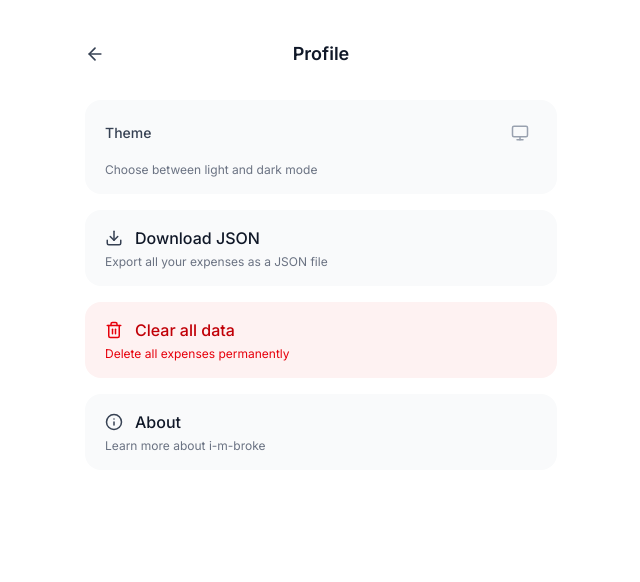
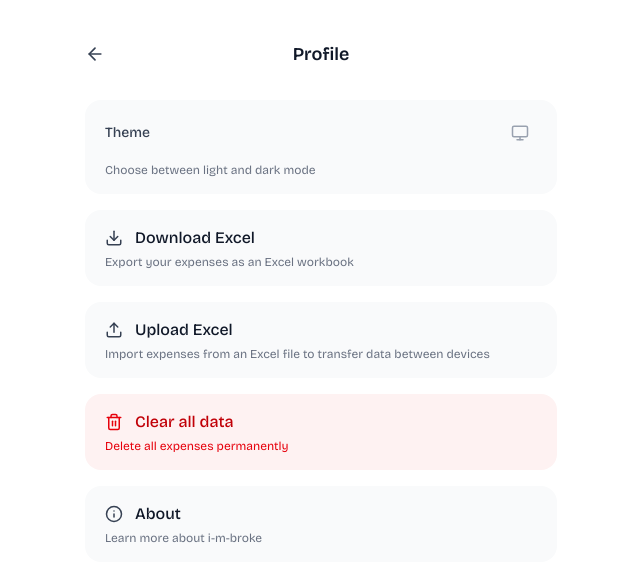
Before and after one commit to victorsingha/expense-tracker, a Next.js app: page /profile in a window 1280 px wide. Shown: the top 582 px of the page, without its empty margins (319-959 px from the left). Built offline with nearby package versions, Linux system fonts and the light colour scheme.

Commit message:
Apply global Bricolage font and remove profile JSON export

```diff
--- a/app/globals.css
+++ b/app/globals.css
@@ -15,7 +15,7 @@
 @theme inline {
   --color-background: var(--background);
   --color-foreground: var(--foreground);
-  --font-sans: var(--font-sans);
+  --font-sans: var(--font-display);
   --font-display: var(--font-display);
   --animate-fade-in: fade-in 0.35s ease-out;
   --animate-scale-in: scale-in 0.25s ease-out;
@@ -49,8 +49,20 @@
   }
 }
 
+html {
+  font-family: var(--font-display), ui-sans-serif, system-ui, -apple-system, BlinkMacSystemFont, "Segoe UI", sans-serif;
+}
+
 body {
   background: var(--background);
   color: var(--foreground);
-  font-family: var(--font-sans);
+  font-family: inherit;
 }
+
+button,
+input,
+textarea,
+select,
+optgroup {
+  font-family: inherit;
+}
--- a/app/history/page.tsx
+++ b/app/history/page.tsx
@@ -84,7 +84,7 @@ export default function HistoryPage() {
             <button
               type="button"
               onClick={() => router.push("/dashboard")}
-              className="flex-shrink-0 text-gray-700 transition hover:text-gray-900 dark:text-gray-100 dark:hover:text-white"
+              className="flex-shrink-0 text-gray-700 transition duration-150 ease-out hover:text-gray-900 active:scale-95 active:opacity-80 dark:text-gray-100 dark:hover:text-white"
               aria-label="Back to dashboard"
             >
               <ArrowLeft size={20} />
@@ -100,11 +100,17 @@ export default function HistoryPage() {
             </div>
           </div>
 
-          <div className="text-right">
-            <p className="text-4xl font-bold tracking-tight text-gray-900 dark:text-gray-50">
+          <div className="flex flex-col items-center justify-center text-center">
+            <p className="text-sm font-semibold tracking-wider  text-gray-500 dark:text-gray-400">
+              Total Expenses
+            </p>
+
+            <h1 className="mt-2 text-5xl font-extrabold tracking-tight">
               {formatCurrency(total)}
-            </p>
+            </h1>
+
           </div>
+
         </div>
       </div>
 
--- a/app/layout.tsx
+++ b/app/layout.tsx
@@ -1,15 +1,11 @@
 import type { Metadata } from "next";
-import { Bricolage_Grotesque, Inter } from "next/font/google";
+import { Bricolage_Grotesque } from "next/font/google";
 import "./globals.css";
 import { Providers } from "./providers";
+import { PageTransition } from "./page-transition";
 
 const bricolage = Bricolage_Grotesque({
   variable: "--font-display",
-  subsets: ["latin"],
-});
-
-const inter = Inter({
-  variable: "--font-sans",
   subsets: ["latin"],
 });
 
@@ -26,11 +22,13 @@ export default function RootLayout({
   return (
     <html
       lang="en"
-      className={`${bricolage.variable} ${inter.variable} h-full antialiased`}
+      className={`${bricolage.variable} h-full antialiased`}
       suppressHydrationWarning
     >
       <body className="min-h-full">
-        <Providers>{children}</Providers>
+        <Providers>
+          <PageTransition>{children}</PageTransition>
+        </Providers>
       </body>
     </html>
   );
--- /dev/null
+++ b/app/page-transition.tsx
@@ -0,0 +1,18 @@
+"use client"
+
+import { usePathname } from "next/navigation"
+import type { ReactNode } from "react"
+
+export function PageTransition({ children }: { children: ReactNode }) {
+  const pathname = usePathname()
+
+  return (
+    <div
+      key={pathname}
+      style={{ animation: "fade-in 0.35s ease-out" }}
+      className="min-h-full"
+    >
+      {children}
+    </div>
+  )
+}
--- a/app/profile/page.tsx
+++ b/app/profile/page.tsx
@@ -1,9 +1,10 @@
 "use client"
 
 import { useRouter } from "next/navigation"
-import { ArrowLeft, Download, Trash2, Info } from "lucide-react"
+import { ArrowLeft, Download, Upload, Trash2, Info } from "lucide-react"
 import { ThemeToggle } from "@/components/theme-toggle"
-import { useCallback, useState, useEffect } from "react"
+import { useCallback, useState, useEffect, useRef, type ChangeEvent } from "react"
+import { read, utils, writeFile } from "xlsx"
 import type { Expense } from "@/types/expense"
 
 const STORAGE_KEY = "imbroke-expenses"
@@ -11,6 +12,7 @@ const STORAGE_KEY = "imbroke-expenses"
 export default function ProfilePage() {
   const router = useRouter()
   const [expenses, setExpenses] = useState<Expense[]>([])
+  const fileInputRef = useRef<HTMLInputElement | null>(null)
 
   useEffect(() => {
     const stored = localStorage.getItem(STORAGE_KEY)
@@ -26,15 +28,67 @@ export default function ProfilePage() {
     }
   }, [])
 
-  const handleDownload = useCallback(() => {
-    const payload = JSON.stringify(expenses, null, 2)
-    const blob = new Blob([payload], { type: "application/json" })
-    const url = URL.createObjectURL(blob)
-    const anchor = document.createElement("a")
-    anchor.href = url
-    anchor.download = "expenses.json"
-    anchor.click()
-    URL.revokeObjectURL(url)
+  const handleDownloadExcel = useCallback(() => {
+    if (expenses.length === 0) return
+
+    const worksheet = utils.json_to_sheet(
+      expenses.map((expense) => ({
+        ID: expense.id,
+        Title: expense.title,
+        Amount: expense.amount,
+        Category: expense.category,
+        Date: expense.date,
+      })),
+    )
+    const workbook = utils.book_new()
+    utils.book_append_sheet(workbook, worksheet, "Expenses")
+    writeFile(workbook, "expenses.xlsx")
+  }, [expenses])
+
+  const handleUploadClick = useCallback(() => {
+    fileInputRef.current?.click()
+  }, [])
+
+  const handleUpload = useCallback((event: ChangeEvent<HTMLInputElement>) => {
+    const file = event.target.files?.[0]
+    if (!file) return
+
+    const reader = new FileReader()
+    reader.onload = (e) => {
+      const data = e.target?.result
+      if (!data) return
+
+      const workbook = read(data, { type: "array" })
+      const sheet = workbook.Sheets[workbook.SheetNames[0]]
+      const rows = utils.sheet_to_json<Record<string, any>>(sheet, { defval: "" })
+
+      const importedExpenses: Expense[] = rows.map((row) => ({
+        id: String(row.ID || row.id || Date.now().toString(36)),
+        title: String(row.Title || row.title || "Untitled expense"),
+        amount: Number(row.Amount || row.amount || 0),
+        category: String(row.Category || row.category || "Other"),
+        date: String(row.Date || row.date || new Date().toISOString().slice(0, 10)),
+      }))
+
+      if (importedExpenses.some((expense) => !expense.title || !expense.date || isNaN(expense.amount))) {
+        window.alert("Imported file contains invalid rows. Make sure columns include ID, Title, Amount, Category, and Date.")
+        return
+      }
+
+      if (expenses.length > 0 && !window.confirm("Importing this file will replace your existing expenses. Continue?")) {
+        if (event.target) {
+          event.target.value = ""
+        }
+        return
+      }
+
+      localStorage.setItem(STORAGE_KEY, JSON.stringify(importedExpenses))
+      setExpenses(importedExpenses)
+      if (event.target) {
+        event.target.value = ""
+      }
+    }
+    reader.readAsArrayBuffer(file)
   }, [expenses])
 
   return (
@@ -44,7 +98,7 @@ export default function ProfilePage() {
           <button
             type="button"
             onClick={() => router.push("/dashboard")}
-            className="text-gray-700 transition hover:text-gray-900 dark:text-gray-100 dark:hover:text-white"
+            className="text-gray-700 transition duration-150 ease-out hover:text-gray-900 active:scale-95 active:opacity-80 dark:text-gray-100 dark:hover:text-white"
             aria-label="Back to dashboard"
           >
             <ArrowLeft size={20} />
@@ -63,17 +117,38 @@ export default function ProfilePage() {
           </div>
 
           <button
-            onClick={handleDownload}
-            className="w-full rounded-2xl bg-gray-50 px-5 py-4 text-left transition hover:bg-gray-100 dark:bg-gray-900 dark:hover:bg-gray-800"
+            onClick={handleDownloadExcel}
+            className="w-full rounded-2xl bg-gray-50 px-5 py-4 text-left transition duration-150 ease-out hover:bg-gray-100 active:scale-95 active:bg-gray-200 dark:bg-gray-900 dark:hover:bg-gray-800 dark:active:bg-gray-800"
           >
             <div className="flex items-center justify-between">
               <div className="flex items-center gap-3">
                 <Download size={18} className="text-gray-700 dark:text-gray-300" />
-                <span className="font-medium text-gray-900 dark:text-gray-50">Download JSON</span>
+                <span className="font-medium text-gray-900 dark:text-gray-50">Download Excel</span>
               </div>
             </div>
-            <p className="mt-1 text-xs text-gray-500 dark:text-gray-400">Export all your expenses as a JSON file</p>
+            <p className="mt-1 text-xs text-gray-500 dark:text-gray-400">Export your expenses as an Excel workbook</p>
           </button>
+
+          <button
+            onClick={handleUploadClick}
+            className="w-full rounded-2xl bg-gray-50 px-5 py-4 text-left transition duration-150 ease-out hover:bg-gray-100 active:scale-95 active:bg-gray-200 dark:bg-gray-900 dark:hover:bg-gray-800 dark:active:bg-gray-800"
+          >
+            <div className="flex items-center justify-between">
+              <div className="flex items-center gap-3">
+                <Upload size={18} className="text-gray-700 dark:text-gray-300" />
+                <span className="font-medium text-gray-900 dark:text-gray-50">Upload Excel</span>
+              </div>
+            </div>
+            <p className="mt-1 text-xs text-gray-500 dark:text-gray-400">Import expenses from an Excel file to transfer data between devices</p>
+          </button>
+
+          <input
+            ref={fileInputRef}
+            type="file"
+            accept=".xlsx,.xls"
+            className="hidden"
+            onChange={handleUpload}
+          />
 
           <button
             onClick={handleClearAll}
--- a/components/theme-toggle.tsx
+++ b/components/theme-toggle.tsx
@@ -19,7 +19,7 @@ export function ThemeToggle() {
   return (
     <button
       onClick={cycle}
-      className="rounded-full p-2 text-gray-400 transition-colors hover:bg-gray-100 hover:text-gray-600 dark:text-gray-500 dark:hover:bg-gray-800 dark:hover:text-gray-300"
+      className="rounded-full p-2 text-gray-400 transition duration-150 ease-out hover:bg-gray-100 hover:text-gray-600 active:scale-95 active:bg-gray-200 dark:text-gray-500 dark:hover:bg-gray-800 dark:hover:text-gray-300 dark:active:bg-gray-700"
       aria-label="Toggle theme"
     >
       <Icon size={18} />
--- a/package.json
+++ b/package.json
@@ -13,7 +13,8 @@
     "next": "16.2.7",
     "react": "19.2.4",
     "react-dom": "19.2.4",
-    "recharts": "^3.8.1"
+    "recharts": "^3.8.1",
+    "xlsx": "^0.18.5"
   },
   "devDependencies": {
     "@tailwindcss/postcss": "^4",
```
Also changed, not shown: app/dashboard/page.tsx (+18 -7 lines), 1 other file (tests, documents, lock files or other folders). Lines whose indentation alone changed are shown as unchanged.
